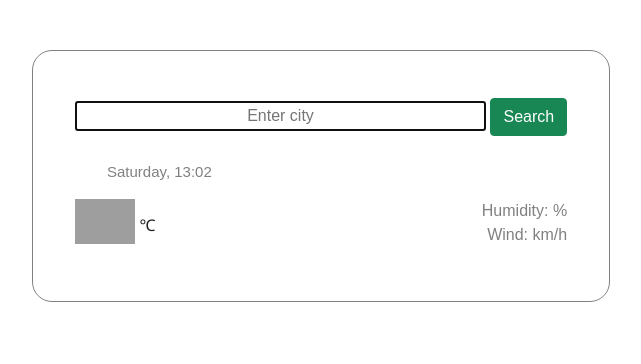
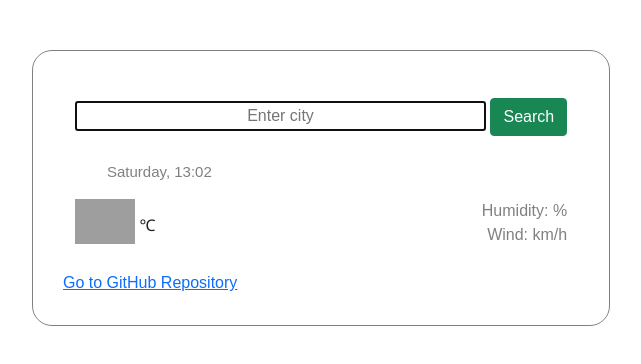
Before and after one commit to DenisePru/weather_app, a plain HTML site: page index.html in a window 1280 px wide. Shown: the whole page, without its empty margins (28-669 px from the left). Drawn offline with nearby package versions, Linux system fonts and the light colour scheme; no server answers; grey boxes are pictures that could not be loaded.

Commit message:
Update index.html

```diff
--- a/index.html
+++ b/index.html
@@ -124,13 +124,13 @@ li {
 
             </ul>
           </div>
-        </div>
-
-
-
+		</div>
 
       </div>
 
+	      <div>
+    <a href="https://github.com/DenisePru/weather_app">Go to GitHub Repository</a>
+      </div>
     <script>
 
 let now = new Date();
```
